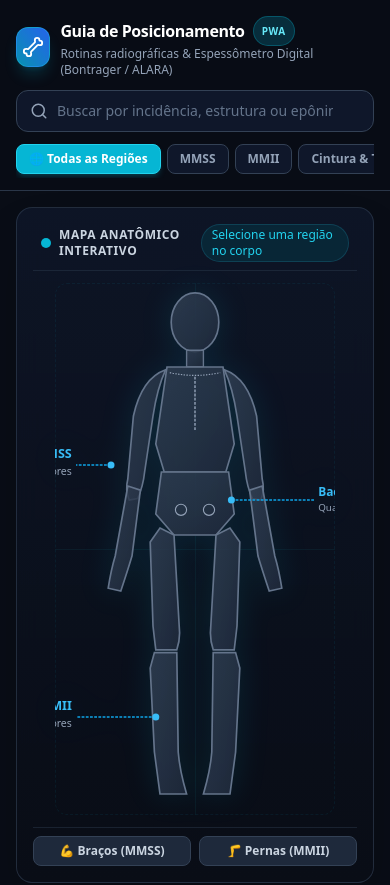
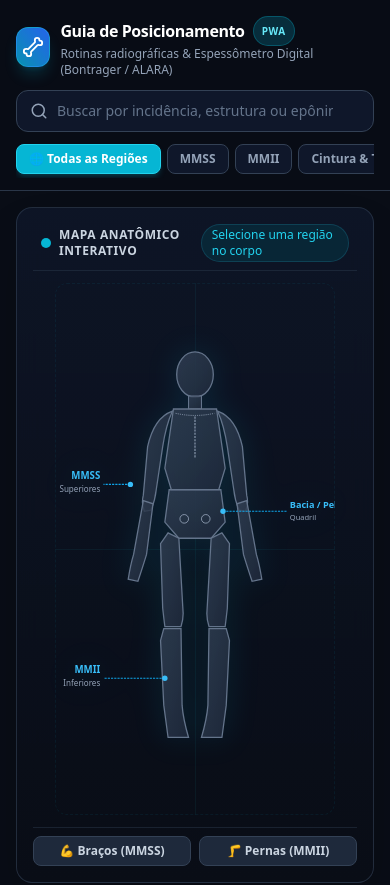
Before and after one commit to HenriqueFreire/guia-posicionamento-radiografico, a React (Vite) app: page / in a window 390 px wide. Shown: the top 885 px of the page. Built offline with nearby package versions, Linux system fonts and the light colour scheme.

Commit message:
fix(ui): calibrar viewBox da silhueta humana para visualização perfeita em telas mobile

```diff
--- a/src/components/HumanSilhouette.tsx
+++ b/src/components/HumanSilhouette.tsx
@@ -46,7 +46,7 @@ export const HumanSilhouette: React.FC<HumanSilhouetteProps> = ({
         </div>
 
         <svg
-          viewBox="0 0 200 380"
+          viewBox="-30 0 260 380"
           className="w-full h-full drop-shadow-[0_0_15px_rgba(6,182,212,0.15)] select-none"
           xmlns="http://www.w3.org/2000/svg"
         >
```
